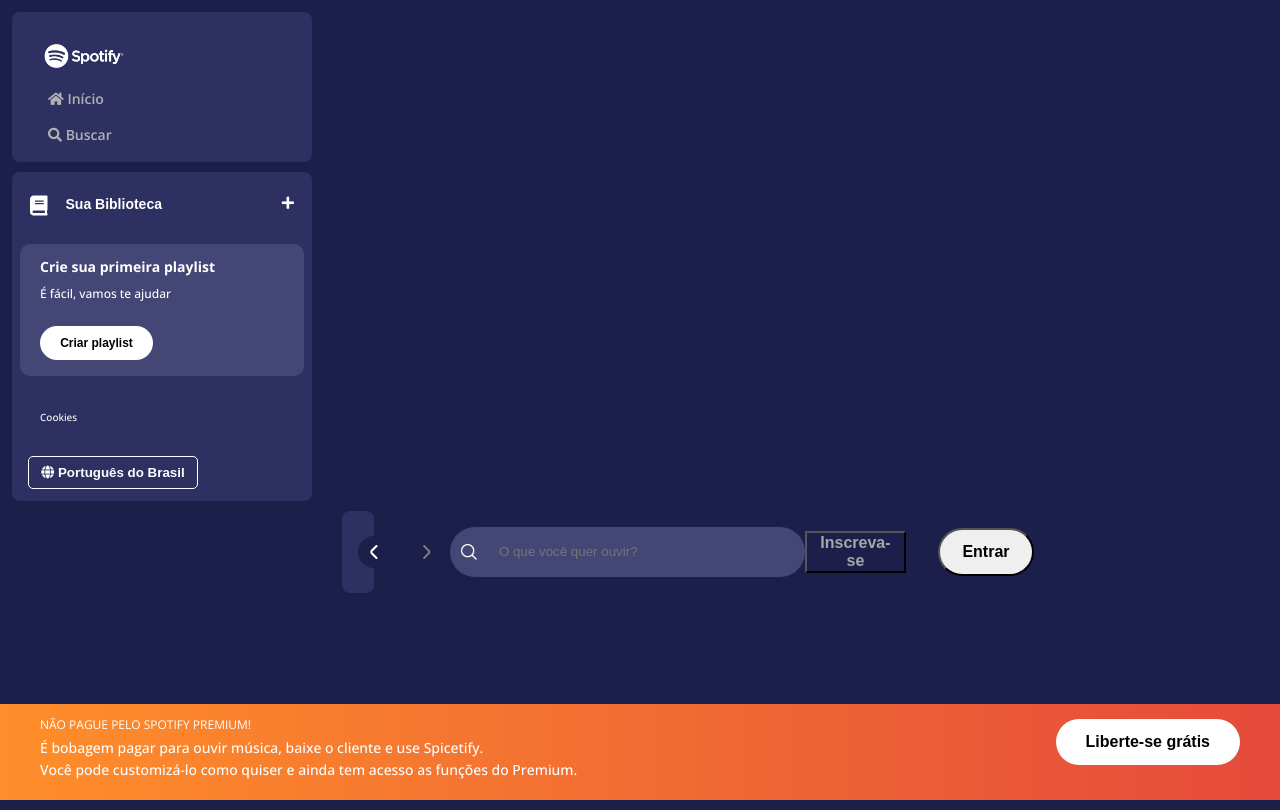
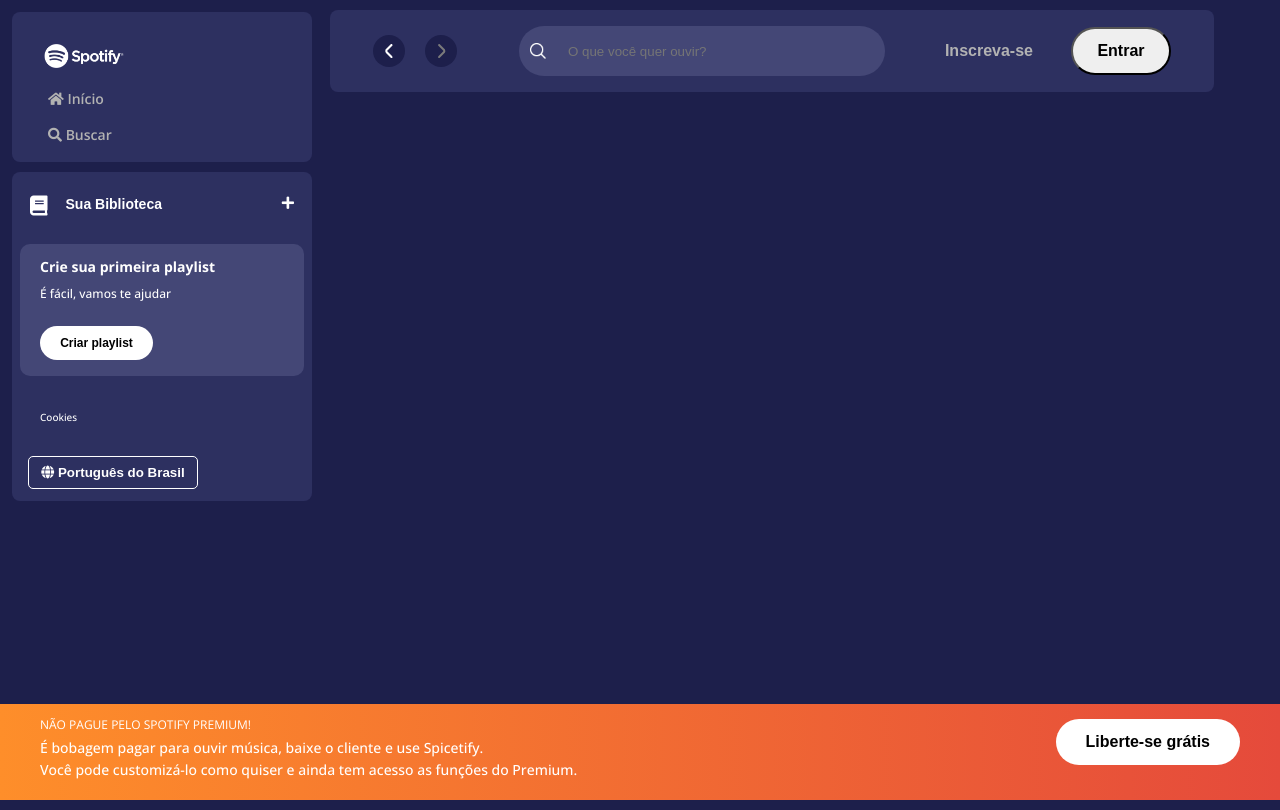
Before and after one commit to GabrielCamoliveira/Spotify-Imersao, a plain HTML site: page index.html in a window 1280 px wide. Drawn offline with nearby package versions, Linux system fonts and the light colour scheme.

Commit message:
Aula 3 - Concluída

```diff
--- a/index.html
+++ b/index.html
@@ -76,17 +76,21 @@
             </div>
         </nav>
     </div>
+    </div>
 
     <main>
         <div class="main-container">
             <nav class="header_navigation">
                 <div class="navigation">
+
+                    <div class="arrows">
                         <button class="arrow-left">
                             <img src="./src/assets/icons/small-left.png" alt="Voltar">
                         </button>
                         <button class="arrow-right">
                             <img src="./src/assets/icons/small-right.png" alt="Avançar">
                         </button>
+                    </div>
 
                     <div class="header_search">
                         <img src="/src/assets/icons/search.png" alt="">
--- a/src/styles/main-content.css
+++ b/src/styles/main-content.css
@@ -21,6 +21,11 @@
     display: flex;
     justify-content: space-around;
     align-items: center;
+    width: 100%;
+}
+
+.header_navigation .navigation .arrows {
+    display: flex;
 }
 
 .header_navigation .navigation .arrow-left {
@@ -75,10 +80,11 @@
 }
 
 .header_login .subscribe {
-    color: #a7a7a7;
+    color: var(--color-gray);
     font-size: 16px;
     font-weight: 700;
     background-color: transparent;
+    border: none;
     margin-right: 32px;
 }
 
```
Lines whose indentation alone changed are shown as unchanged.
